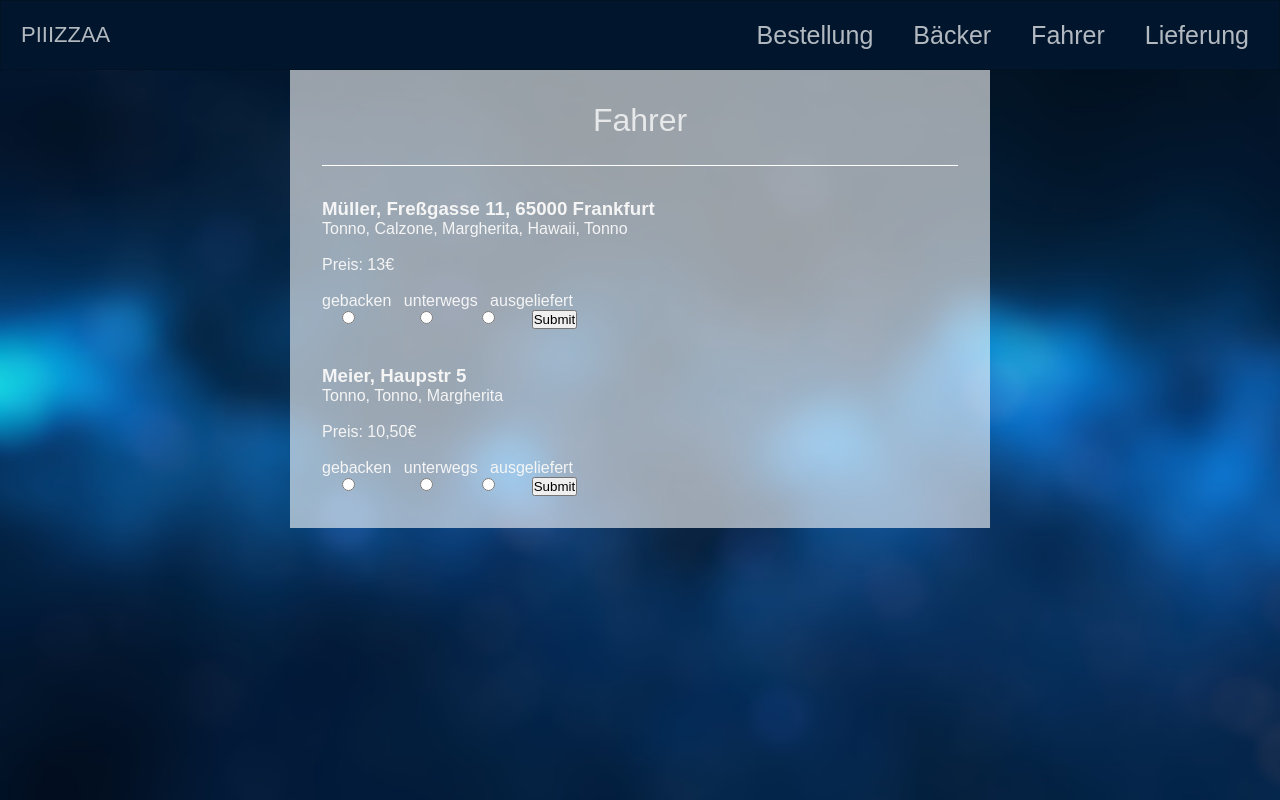
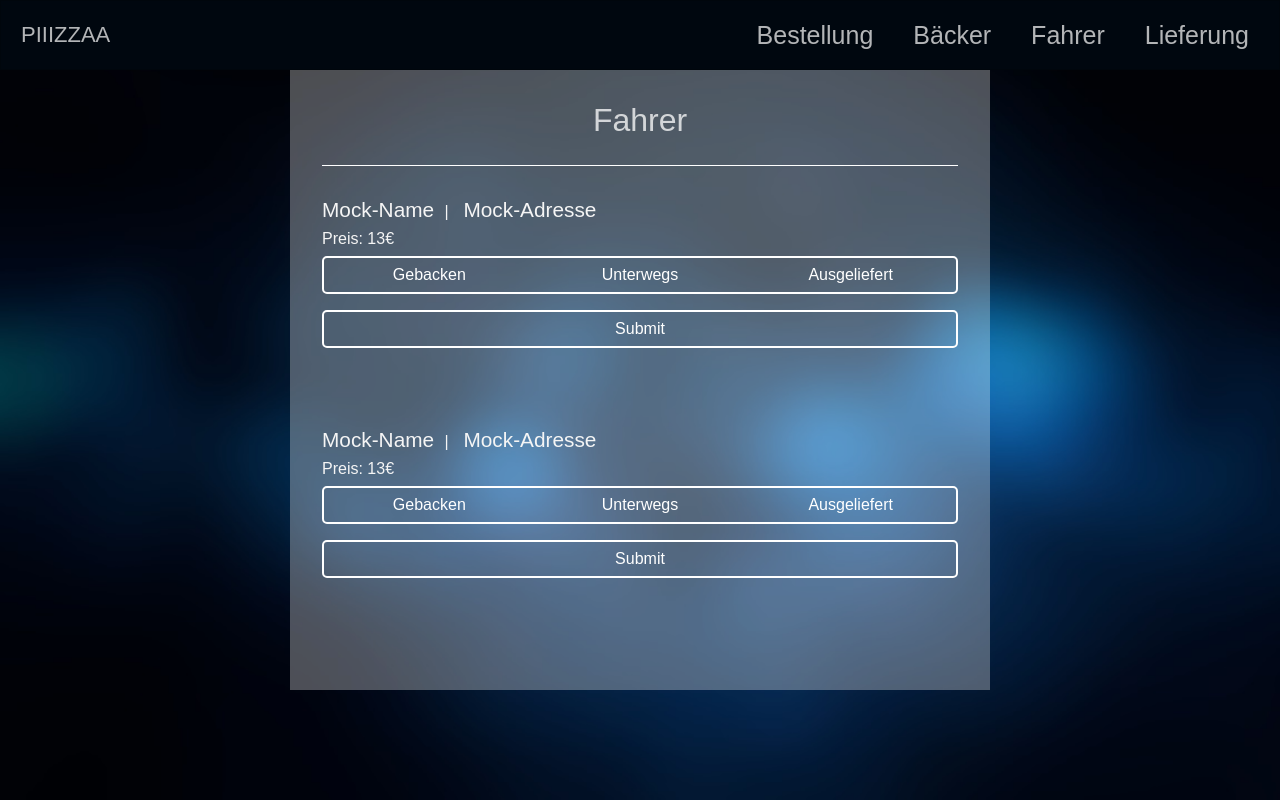
Before and after one commit to MarcoHitsch/EWA_WS18, a PHP site: page /Fahrer.html in a window 1280 px wide. Run offline with PHP 8.4, Linux system fonts and the light colour scheme.

Commit message:
gui design

```diff
--- a/Fahrer.html
+++ b/Fahrer.html
@@ -25,38 +25,37 @@
     <div class="content">
         <div class="heading">Fahrer</div>
 
-        <h3>Müller, Freßgasse 11, 65000 Frankfurt</h3>
+        <section class="order">
+            <form action="https://wwwold.fbi.h-da.de/cgi-bin/Echo.pl">
+                <div class="customername">Mock-Name</div>|
+                <div class="customeradress">Mock-Adresse</div>
+                <section class="price">Preis: 13€</section>
+                <div class="customerform">
+                    <div class="radio-group">
+                        <input type="radio" id="option-one" name="order" value="baked"><label for="option-one">Gebacken</label>
+                        <input type="radio" id="option-two" name="order" value="onroad"><label for="option-two">Unterwegs</label>
+                        <input type="radio" id="option-three" name="order" value="delivered"><label for="option-three">Ausgeliefert</label>
+                    </div>
+                    <input class="button" type="submit" value="Submit">
+                </div>
+            </form>
+        </section>
+        <section class="order">
+            <form action="https://wwwold.fbi.h-da.de/cgi-bin/Echo.pl">
+                <div class="customername">Mock-Name</div>|
+                <div class="customeradress">Mock-Adresse</div>
+                <section class="price">Preis: 13€</section>
+                <div class="customerform">
+                    <div class="radio-group">
+                        <input type="radio" id="option-one" name="order" value="baked"><label for="option-one">Gebacken</label>
+                        <input type="radio" id="option-two" name="order" value="onroad"><label for="option-two">Unterwegs</label>
+                        <input type="radio" id="option-three" name="order" value="delivered"><label for="option-three">Ausgeliefert</label>
+                    </div>
+                    <input class="button" type="submit" value="Submit">
+                </div>
+            </form>
+        </section>
 
-        Tonno, Calzone, Margherita, Hawaii, Tonno
-        <br>
-        <br> Preis: 13€
-        <br>
-        <br>gebacken &ensp;unterwegs&ensp; ausgeliefert
-        <form action="https://wwwold.fbi.h-da.de/cgi-bin/Echo.pl">
-            &ensp;&ensp;
-            <input type="radio" name="oder1" value="baked">&emsp;&emsp; &ensp;&ensp;&ensp;
-            <input type="radio" name="oder1" value="onroad">&emsp;&emsp; &ensp;
-            <input type="radio" name="oder1" value="delivered">&emsp;&emsp;
-            <input type="submit" value="Submit">
-        </form>
-
-        <br>
-        <br>
-
-        <h3>Meier, Haupstr 5</h3>
-
-        Tonno, Tonno, Margherita
-        <br>
-        <br> Preis: 10,50€
-        <br>
-        <br>gebacken &ensp;unterwegs&ensp; ausgeliefert
-        <form action="https://wwwold.fbi.h-da.de/cgi-bin/Echo.pl">
-            &ensp;&ensp;
-            <input type="radio" name="oder1" value="baked">&emsp;&emsp; &ensp;&ensp;&ensp;
-            <input type="radio" name="oder1" value="onroad">&emsp;&emsp; &ensp;
-            <input type="radio" name="oder1" value="delivered">&emsp;&emsp;
-            <input type="submit" value="Submit">
-        </form>
     </div>
 </body>
 
--- a/css/fahrer.css
+++ b/css/fahrer.css
@@ -4,13 +4,12 @@ body {
     background-repeat: no-repeat;
     background-attachment: fixed;
     color: whitesmoke;
-
 }
 
 .content {
     padding: 2em;
     max-width: 700px;
-    background-color: rgba(255, 255, 255, 0.6);
+    background-color: rgba(255, 255, 255, 0.3);
     margin: auto;
 }
 
@@ -23,3 +22,81 @@ body {
     border-bottom: 1px solid white;
     margin-bottom: 1em;
 }
+.order{
+    margin-bottom: 3em;
+}
+
+.customername {
+    font-size: 1.3em;
+    margin-right: 0.5em;
+    display: inline;
+}
+
+.price {
+    font-size: 1em;
+    margin-top: 0.5em;
+    margin-bottom: 0.5em;
+}
+
+.customeradress {
+    font-size: 1.3em;
+    display: inline;
+    margin-left: 0.5em;
+}
+
+input[type=radio] {
+    position: absolute;
+    visibility: hidden;
+    display: none;
+}
+
+.kundeform {
+    margin: 2em;
+}
+
+label {
+    flex-shrink: 1;
+    flex-basis: auto;
+    text-align: center;
+    color: white;
+    display: inline-block;
+    cursor: pointer;
+    padding: 0.5em 1em 0.5em 1em;
+    flex: 1;
+}
+
+input[type=radio]:checked+label {
+    font-weight: bold;
+    background: rgba(255, 255, 255, 0.3);
+}
+
+.radio-group {
+    border: solid 2px white;
+    display: inline-block;
+    vertical-align: middle;
+    border-radius: 5px;
+    overflow: hidden;
+    display: flex;
+    flex-wrap: wrap;
+    align-items: stretch;
+}
+
+.button {
+    margin: 1em 0 2em 0;
+    vertical-align: middle;
+    display: inline;
+    width: 100%;
+    background-color: transparent;
+    border: solid 2px white;
+    color: white;
+    padding: 0.5em 1em 0.5em 1em;
+    text-align: center;
+    display: inline-block;
+    font-size: 1em;
+    border-radius: 5px;
+    cursor: pointer;
+}
+
+.button:hover {
+    background: rgba(255, 255, 255, 0.2);
+}
--- a/css/lieferung.css
+++ b/css/lieferung.css
@@ -9,7 +9,7 @@ body {
 .content {
     padding: 2em;
     max-width: 700px;
-    background-color: rgba(255, 255, 255, 0.6);
+    background-color: rgba(255, 255, 255, 0.3);
     margin: auto;
 }
 
--- a/css/nav.css
+++ b/css/nav.css
@@ -10,7 +10,7 @@ body {
 
 .navbar {
     font-size: 25px;
-    background: #01162c;
+    background: #00070f;
     border: 1px solid rgba(0, 0, 0, 0.2);
     padding-bottom: 10px;
 }
@@ -51,7 +51,7 @@ body {
     display: block;
 }
 
-@media screen and (min-width: 550px) {
+@media screen and (min-width: 670px) {
     .navbar {
         display: flex;
         justify-content: space-between;
```
Also changed, not shown: Baecker.html (+8 -30 lines), css/baecker.css (+58 -1 lines), css/bestellung.css (+7 -4 lines), css/styles.css (deleted, +0 -87 lines), Res/image_bg.jpg.
